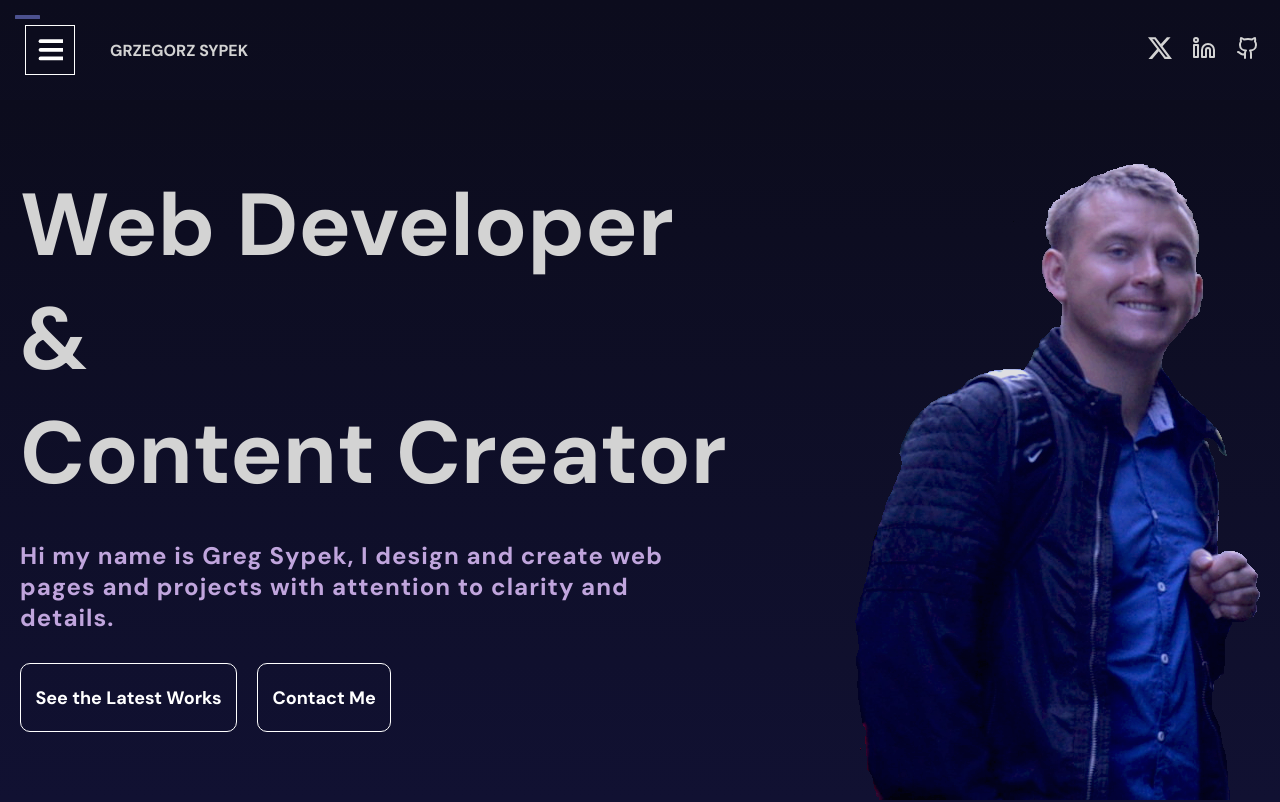
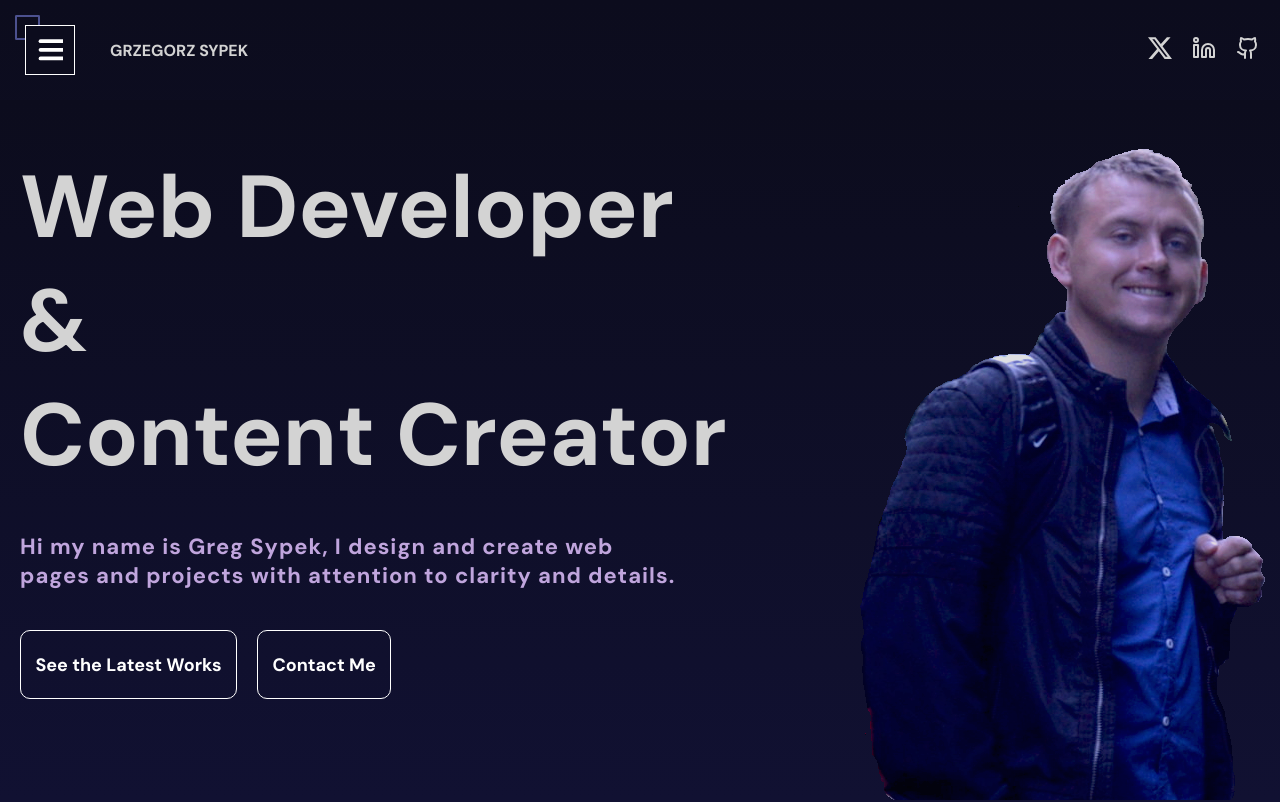
Before and after one commit to gregsypek/portfolio_v3, a React (Vite) app: page / in a window 1280 px wide. Shown: the top 802 px of the page. Built offline with nearby package versions, Linux system fonts and the light colour scheme.

Commit message:
add skills animation to hero section

```diff
--- a/src/components/cursor/cursor.scss
+++ b/src/components/cursor/cursor.scss
@@ -2,7 +2,7 @@
 
 .cursor {
   width: 25px;
-  // height: 25px;
+  height: 25px;
   border-radius: 5%;
   border: 2px solid #4C518F;
   position: fixed;
--- a/src/components/hero/Hero.jsx
+++ b/src/components/hero/Hero.jsx
@@ -1,10 +1,11 @@
 import "./hero.scss";
 import { motion } from "framer-motion";
+import { useEffect, useState } from "react";
 import { Link as ScrollLink } from "react-scroll";
 
 const textVariants = {
 	initial: {
-		x: -500,
+		// x: -500,
 		opacity: 0,
 	},
 	animate: {
@@ -16,25 +17,22 @@ const textVariants = {
 		},
 	},
 };
-// const sliderVariants = {
-// 	initial: {
-// 		x: "150%",
-// 	},
-// 	animate: {
-// 		x: "-220%",
 
-// 		transition: {
-// 			repeat: Infinity,
-// 			repeatType: "mirror",
-// 			delay: 2,
-// 			// repeatDelay: 2,
-// 			// loop: Infinity,
-// 			duration: 30,
-// 		},
-// 	},
-// };
+const skills = ["React ", "Vue ", "Node "];
 
 const Hero = () => {
+	const [currentSkillIndex, setCurrentSkillIndex] = useState(0);
+
+	useEffect(() => {
+		const interval = setInterval(() => {
+			setCurrentSkillIndex((prevIndex) =>
+				prevIndex === skills.length - 1 ? 0 : prevIndex + 1
+			);
+		}, 6000);
+
+		return () => clearInterval(interval);
+	}, []);
+
 	return (
 		<div className="hero">
 			<div className="wrapper">
@@ -65,20 +63,41 @@ const Hero = () => {
 						</motion.button>
 					</motion.div>
 				</motion.div>
-			</div>
-			{/* <div></div> */}
-			{/* <motion.div
-				className="slidingTextContainer"
-				variants={sliderVariants}
-				initial="initial"
-				animate="animate"
-			>
-				{skills?.map((skill) => (
-					<strong key={skill}>{skill}</strong>
-				))}
-			</motion.div> */}
-			<div className="imageContainer">
-				<img src="/hero.png" alt="me" />
+
+				<div></div>
+				<motion.div
+					className="slidingTextContainer"
+					// variants={sliderVariants}
+					// initial="initial"
+					// animate="animate"
+				>
+					{skills.map((skill, index) => (
+						<motion.div
+							key={index}
+							initial={{ opacity: 0 }}
+							animate={{
+								opacity: index === currentSkillIndex ? 1 : 0,
+								transition: { duration: 1.5, delay: 1.5 },
+							}}
+							style={{
+								display: "inline-block",
+								transition: "opacity 1.5s ease-in-out",
+							}}
+						>
+							<strong
+								key={index}
+								style={{
+									display: index === currentSkillIndex ? "block" : "none",
+								}}
+							>
+								{skill}
+							</strong>
+						</motion.div>
+					))}
+				</motion.div>
+				<div className="imageContainer">
+					<img src="/hero.png" alt="me" />
+				</div>
 			</div>
 		</div>
 	);
--- a/src/components/hero/hero.scss
+++ b/src/components/hero/hero.scss
@@ -4,27 +4,27 @@
 	height: calc(100vh - 100px);
 	overflow: hidden;
 	background: linear-gradient(180deg, #0c0c1d, #111132);
+	// max-width: 1366px;
+	// margin:0 auto;
+	.wrapper {
 		position: relative;
-	// max-width: 1366px;
-	// @include tablet2 {
-	// 	// height: auto;
-	// }
-	.wrapper {
 		max-width: 1366px;
 		height: 100%;
-		margin: auto;
+		margin: 0 auto;
+
 		@include tablet {
 			height: 88%;
 		}
 	}
 	.textContainer {
 		width: 60%;
-		height: 100%;
+		height: 60%;
 		display: flex;
+
 		flex-direction: column;
-		justify-content: center;
-		gap: 30px;
-		// margin-top: -60px;
+		justify-content: flex-end;
+		gap: 40px;
+		// margin-top: 100px;
 		padding: 20px;
 
 		@include mobile {
@@ -34,15 +34,26 @@
 			align-items: center;
 			text-align: center;
 			margin-top: 0px;
+			justify-content: center;
 		}
 		@include tablet {
 			width: 65%;
-			justify-content: top;
-			margin-top: 20px;
+			height: 100%;
+			justify-content: center;
+		}
+		@include desktop {
+			width: 60%;
+			height: 100%;
+			display: flex;
+
+			flex-direction: column;
+			justify-content: flex-start;
+			margin-top: 30px;
+
 		}
 
 		h2 {
-			font-size: 24px;
+			font-size: 22px;
 			color: rgb(192, 165, 221);
 			letter-spacing: 1px;
 			width: 90%;
@@ -63,27 +74,28 @@
 		}
 		h1 {
 			@include header;
+			@include mobile {
+				font-size: 42px;
+				line-height: normal;
+			}
 		}
 		.buttons {
 			position: relative;
 			z-index: 99;
 			@include mobile {
 				display: flex;
-				gap:10px;
-
+				gap: 10px;
 			}
 			button {
 				@include button-style(transparent, white, white, white);
 				margin-right: 20px;
 				@include mobile {
 					margin-right: 0;
-
 				}
 				&:hover {
 					color: black;
 				}
 			}
-
 		}
 	}
 
@@ -92,8 +104,6 @@
 		position: absolute;
 		top: 0;
 		right: 0;
-
-
 
 		@include mobile {
 			height: 45%;
@@ -110,27 +120,51 @@
 				object-fit: cover;
 				@include mobile {
 					// right: -%;
-					width: 80%;
+					width: 68%;
+					margin-top: 36px;
 				}
 			}
 		}
 		@include tablet {
 			// right: -%;
-			right: -25%;
+			right: -5%;
 			transform: scale(60%);
 		}
-		@include desktop {
-			right: -15%;
+		// @include desktop {
+		// 	right: -15%;
+		// }
 	}
-	}
+	// .slidingTextContainer {
+	// 	position: absolute;
+
+	// 	bottom: -120px;
+	// 	z-index: 99;
+	// 	white-space: nowrap;
+	// 	color: #ffffff09;
+	// 	width: 40vw;
+	// 	font-weight: bold;
+	// 	background-color: red;
+	// 	// background-color: red;
+	// 	strong {
+	// 		font-size: 20vw;
+	// 	}
+	// }
+
 	.slidingTextContainer {
+		display: block;
     position: absolute;
-		font-size: 50vh;
-		bottom: -120px;
+    // bottom: -120px;
+    z-index: 99;
     white-space: nowrap;
     color: #ffffff09;
     width: 40vw;
     font-weight: bold;
-		// background-color: red;
+		@include tablet2 {
+display: none;
 		}
 }
+
+.slidingTextContainer strong {
+    font-size: 15vw; /* Przykładowy rozmiar, który będzie dostosowywał się do szerokości kontenera */
+}
+}
```
Also changed, not shown: public/hero.png. Lines whose indentation alone changed are shown as unchanged.
